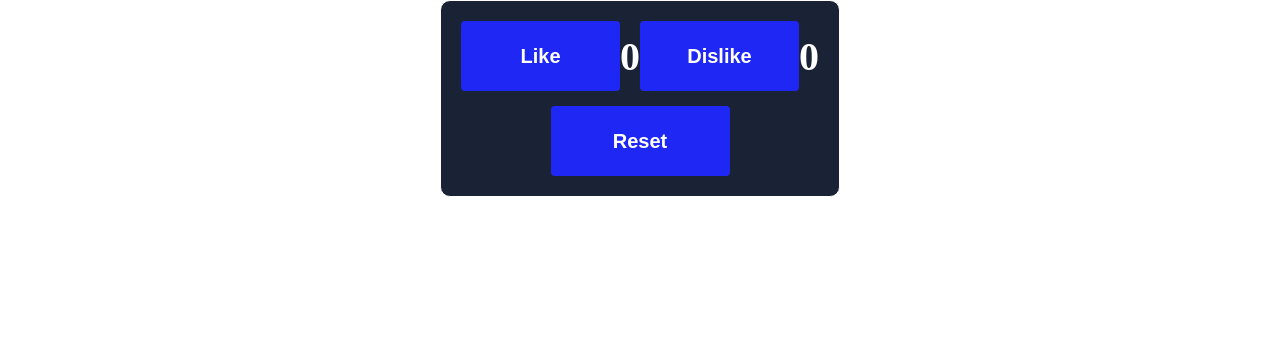
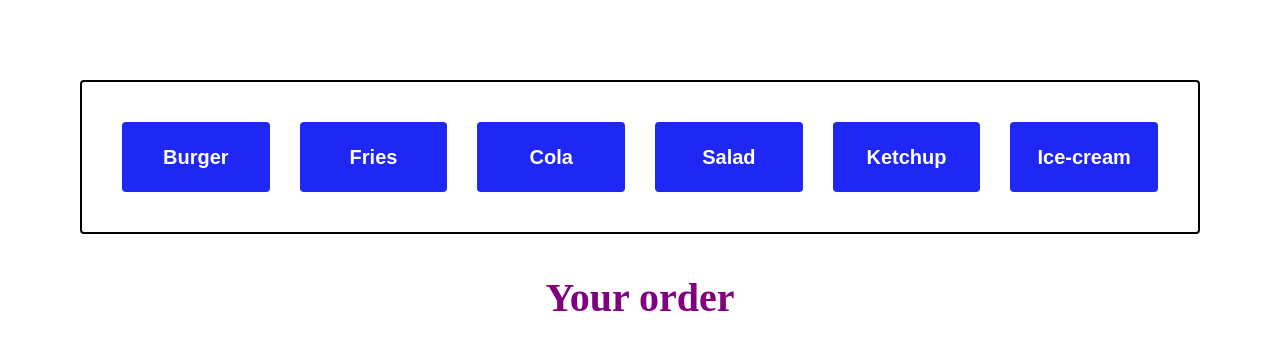
Before and after one commit to MukhlisHasanov/react-cohort-42-1, a React (Create React App) app: page / in a window 1280 px wide. Shown: the top 350 px of the page. Built offline with nearby package versions, Linux system fonts and the light colour scheme.

Commit message:
Update App.jsx

```diff
--- a/src/App.jsx
+++ b/src/App.jsx
@@ -28,13 +28,13 @@ function App() {
       {/* <Lesson_02 /> */}
       {/* <Lesson_03 /> */}
       {/* <Lesson_04 /> */}
-      {/* <Lesson_05 /> */}
+      <Lesson_05 />
       {/* Consultations */}
       {/* <Consultation_02 /> */}
       {/* Homeworks */}
       {/* <Homework_02 /> */}
       {/* <Homework_03 /> */}
-      <Homework_04 />
+      {/* <Homework_04 /> */}
     </div>
   );
 }
```
